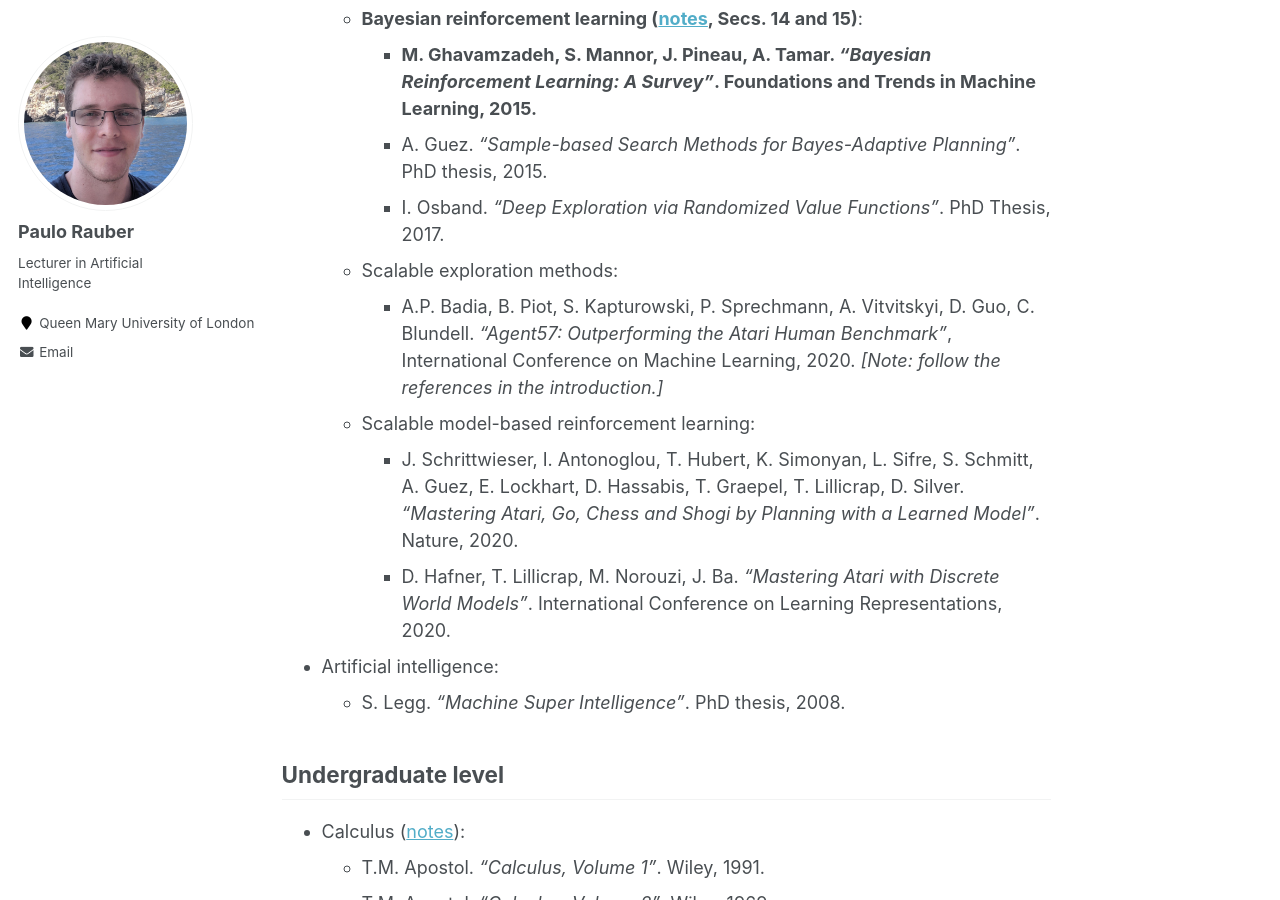
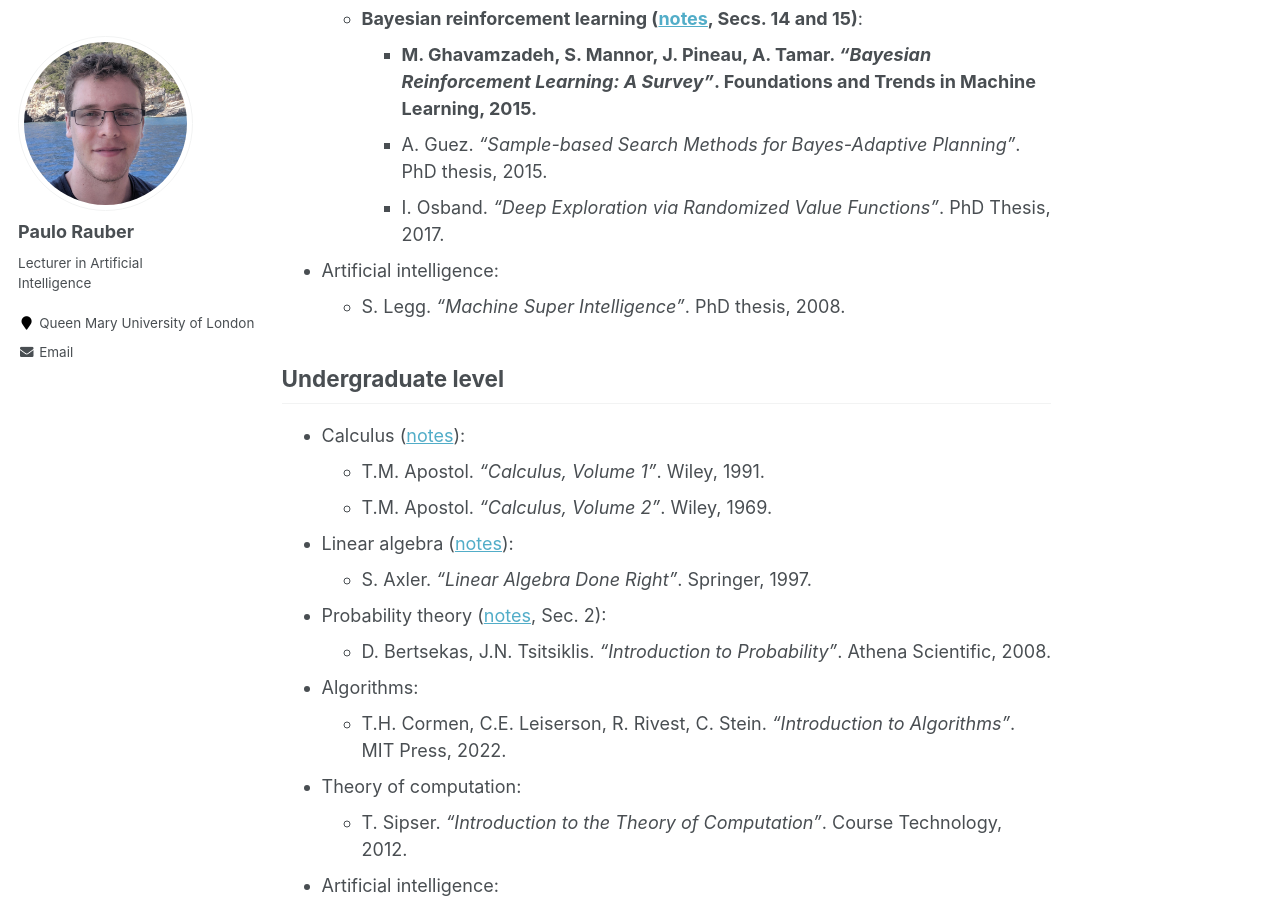
Before and after one commit to paulorauber/paulorauber.github.io, a Jekyll site: the page built from _pages/recommended_reading.md, in a window 1280 px wide and 900 px high, scrolled down 1019 px. Built offline with Jekyll 4.4.1, drawn with Linux system fonts in a browser that asks for light colours.

Commit message:
Minor changes

```diff
--- a/_pages/recommended_reading.md
+++ b/_pages/recommended_reading.md
@@ -26,11 +26,6 @@ My current research is focused on developing principled but scalable Bayesian re
     * __M. Ghavamzadeh, S. Mannor, J. Pineau, A. Tamar. *"Bayesian Reinforcement Learning: A Survey"*. Foundations and Trends in Machine Learning, 2015.__
     * A. Guez. *"Sample-based Search Methods for Bayes-Adaptive Planning"*. PhD thesis, 2015.
     * I. Osband. *"Deep Exploration via Randomized Value Functions"*. PhD Thesis, 2017.
-  * Scalable exploration methods:
-    * A.P. Badia, B. Piot, S. Kapturowski, P. Sprechmann, A. Vitvitskyi, D. Guo, C. Blundell. *"Agent57: Outperforming the Atari Human Benchmark"*, International Conference on Machine Learning, 2020. *[Note: follow the references in the introduction.]*
-  * Scalable model-based reinforcement learning:
-    * J. Schrittwieser, I. Antonoglou, T. Hubert, K. Simonyan, L. Sifre, S. Schmitt, A. Guez, E. Lockhart, D. Hassabis, T. Graepel, T. Lillicrap, D. Silver. *"Mastering Atari, Go, Chess and Shogi by Planning with a Learned Model"*. Nature, 2020.
-    * D. Hafner, T. Lillicrap, M. Norouzi, J. Ba. *"Mastering Atari with Discrete World Models"*. International Conference on Learning Representations, 2020.
 * Artificial intelligence:
   * S. Legg. *"Machine Super Intelligence"*. PhD thesis, 2008.
 
```
Also changed, not shown: _pages/work.md (+1 -0 lines).
